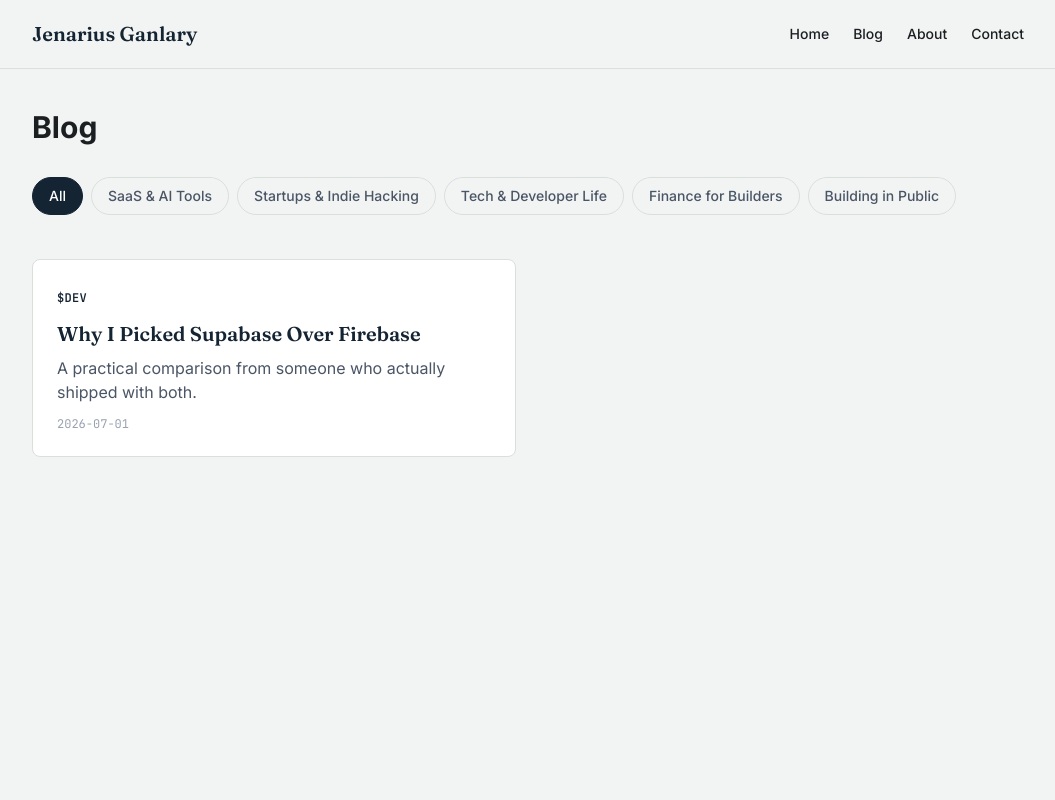
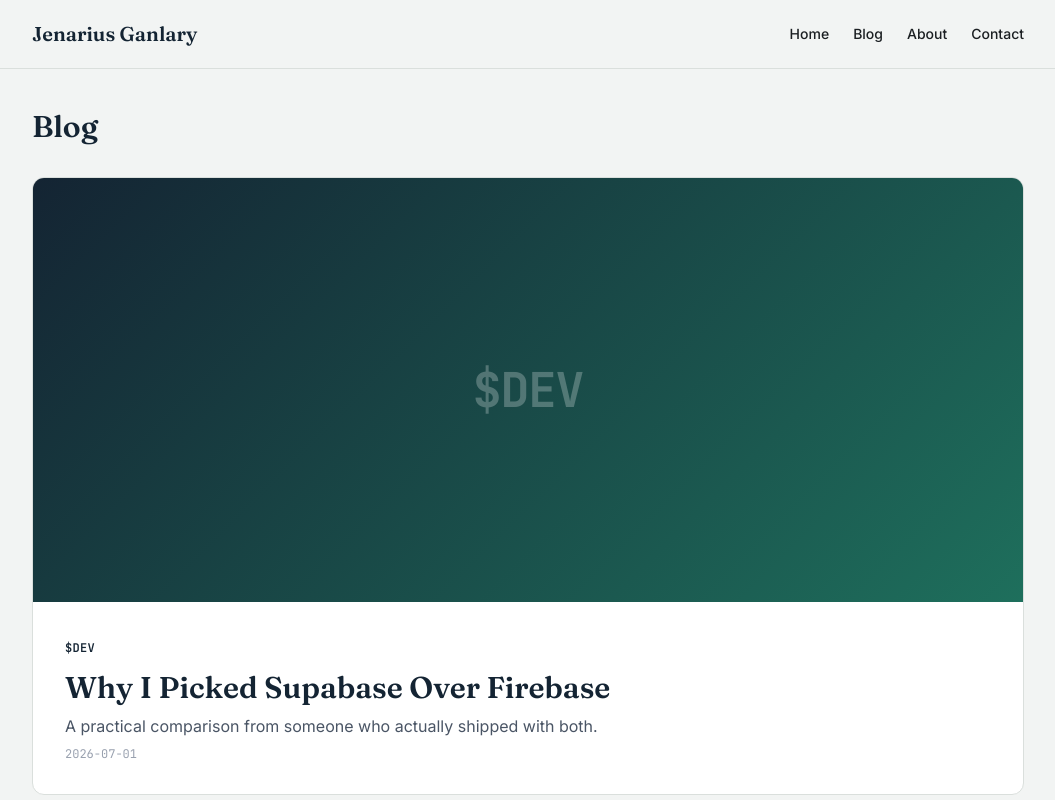
Before and after one commit to JenariusGanlary/jenariusganlary, a Next.js app: page /blog in a window 1280 px wide. Shown: the top 800 px of the page, without its empty margins (112-1167 px from the left). Built offline with nearby package versions, Linux system fonts and the light colour scheme.

Commit message:
Upgraded UI and added newsletter

```diff
--- a/app/blog/page.tsx
+++ b/app/blog/page.tsx
@@ -1,13 +1,69 @@
 import { getAllPosts } from "@/lib/posts";
 import CategoryFilter from "@/components/CategoryFilter";
+import CategoryTag from "@/components/CategoryTag";
+import { CATEGORIES } from "@/lib/categories";
+import Link from "next/link";
 
 export default function BlogPage() {
   const posts = getAllPosts();
+  const [featured, ...rest] = posts;
+  const featuredTicker = featured
+    ? CATEGORIES.find((c) => c.slug === featured.category)?.ticker
+    : null;
 
   return (
     <div>
-      <h1 className="text-3xl font-bold mb-8">Blog</h1>
-      <CategoryFilter posts={posts} />
+      <h1
+        className="text-3xl font-semibold mb-8 text-navy"
+        style={{ fontFamily: "var(--font-display)" }}
+      >
+        Blog
+      </h1>
+
+      {featured && (
+        <Link
+          href={`/blog/${featured.slug}`}
+          className="block mb-12 rounded-xl overflow-hidden border border-hairline hover:border-navy transition-colors bg-white"
+        >
+          <div
+            className="aspect-[21/9] flex items-center justify-center relative overflow-hidden"
+            style={{ background: "linear-gradient(135deg, #142433 0%, #1E6F5C 100%)" }}
+          >
+            {featured.thumbnail ? (
+              <img
+                src={featured.thumbnail}
+                alt={featured.title}
+                className="w-full h-full object-cover"
+              />
+            ) : (
+              <span
+                className="text-white/25 text-5xl font-bold tracking-tight"
+                style={{ fontFamily: "var(--font-mono)" }}
+              >
+                {featuredTicker}
+              </span>
+            )}
+          </div>
+          <div className="p-6 md:p-8">
+            <CategoryTag category={featured.category} />
+            <h2
+              className="text-2xl md:text-3xl font-semibold mt-3 mb-2 text-navy"
+              style={{ fontFamily: "var(--font-display)" }}
+            >
+              {featured.title}
+            </h2>
+            <p className="text-gray-600 mb-2">{featured.description}</p>
+            <p
+              className="text-xs text-gray-400"
+              style={{ fontFamily: "var(--font-mono)" }}
+            >
+              {featured.date}
+            </p>
+          </div>
+        </Link>
+      )}
+
+      <CategoryFilter posts={rest} />
     </div>
   );
 }
--- a/app/page.tsx
+++ b/app/page.tsx
@@ -2,13 +2,32 @@
 import { CATEGORIES } from "@/lib/categories";
 import { getAllPosts } from "@/lib/posts";
 import PostCard from "@/components/PostCard";
+import Newsletter from "@/components/Newsletter";
 
 export default function Home() {
   return (
     <div>
-      <section className="py-16 md:py-24 text-center">
+      <section className="relative py-16 md:py-24 overflow-hidden">
         <div
-          className="flex flex-wrap justify-center gap-x-4 gap-y-1 mb-6 text-xs font-semibold tracking-wider"
+          className="absolute -top-24 -right-24 w-96 h-96 rounded-full opacity-20 blur-3xl pointer-events-none"
+          style={{ background: "radial-gradient(circle, #1E6F5C, transparent 70%)" }}
+        />
+        <div
+          className="absolute -bottom-24 -left-24 w-96 h-96 rounded-full opacity-20 blur-3xl pointer-events-none"
+          style={{ background: "radial-gradient(circle, #D98D1B, transparent 70%)" }}
+        />
+
+        <div className="relative grid md:grid-cols-2 gap-12 items-center">
+          <div className="text-center md:text-left">
+            <span
+              className="inline-block text-xs font-semibold px-3 py-1 rounded-full border border-hairline text-gray-500 mb-5"
+              style={{ fontFamily: "var(--font-mono)" }}
+            >
+              PERSONAL BLOG · EST. 2026
+            </span>
+
+            <div
+              className="flex flex-wrap justify-center md:justify-start gap-x-4 gap-y-1 mb-6 text-xs font-semibold tracking-wider"
               style={{ fontFamily: "var(--font-mono)" }}
             >
               {CATEGORIES.map((cat) => (
@@ -19,23 +38,52 @@
             </div>
 
             <h1
-          className="text-4xl md:text-5xl font-semibold mb-4 text-navy"
+              className="text-4xl md:text-5xl font-semibold mb-4 text-navy leading-tight"
               style={{ fontFamily: "var(--font-display)" }}
             >
               Tech, Finance & Startups — for Indie Hackers
             </h1>
 
-        <p className="text-lg text-gray-600 max-w-2xl mx-auto mb-8">
+            <p className="text-lg text-gray-600 mb-8 max-w-md mx-auto md:mx-0">
               Practical notes on building products, understanding money, and
               shipping as a solo founder.
             </p>
 
+            <div className="flex items-center justify-center md:justify-start gap-6">
               <Link
                 href="/blog"
                 className="inline-block bg-ember text-navy px-6 py-3 rounded-md font-semibold hover:opacity-90"
               >
                 Read the blog
               </Link>
+              <Link
+                href="/about"
+                className="text-sm font-medium text-gray-500 hover:text-navy"
+              >
+                About me →
+              </Link>
+            </div>
+          </div>
+
+          <div className="hidden md:block rounded-xl border border-hairline bg-white shadow-sm overflow-hidden">
+            <div className="flex gap-1.5 px-4 py-3 border-b border-hairline bg-gray-50">
+              <span className="w-2.5 h-2.5 rounded-full bg-red-400" />
+              <span className="w-2.5 h-2.5 rounded-full bg-yellow-400" />
+              <span className="w-2.5 h-2.5 rounded-full bg-green-400" />
+            </div>
+            <div
+              className="p-6 text-sm leading-relaxed"
+              style={{ fontFamily: "var(--font-mono)" }}
+            >
+              <p className="text-gray-400">$ whoami</p>
+              <p className="text-navy mb-4">jenarius — builder, writer, indie hacker</p>
+              <p className="text-gray-400">$ cat mission.md</p>
+              <p className="text-ledger mb-4">Tech. Finance. Startups.</p>
+              <p className="text-ledger mb-4">Shipped in public, one post at a time.</p>
+              <p className="text-gray-400">$ _</p>
+            </div>
+          </div>
+        </div>
       </section>
 
       <section className="py-14">
@@ -45,13 +93,15 @@
         >
           Latest posts
         </h2>
-        <div className="grid gap-6 md:grid-cols-2">
-          {getAllPosts().slice(0, 4).map((post) => (
+        <div className="grid gap-6 md:grid-cols-2 lg:grid-cols-3">
+          {getAllPosts().slice(0, 6).map((post) => (
             <PostCard key={post.slug} post={post} />
           ))}
         </div>
       </section>
 
+      <Newsletter />
+
       <div className="border-t border-hairline" />
     </div>
   );
--- /dev/null
+++ b/components/Newsletter.tsx
@@ -0,0 +1,29 @@
+export default function Newsletter() {
+  return (
+    <section className="my-16 rounded-xl border border-gray-300 bg-white p-8 md:p-10 text-center">
+      <p
+        className="text-xs font-semibold tracking-wider text-ledger mb-2"
+        style={{ fontFamily: "var(--font-mono)" }}
+      >
+        $SUBSCRIBE
+      </p>
+      <h2
+        className="text-2xl md:text-3xl font-semibold mb-3 text-navy"
+        style={{ fontFamily: "var(--font-display)" }}
+      >
+        Get new posts in your inbox
+      </h2>
+      <p className="text-gray-600 mb-6 max-w-md mx-auto">
+        Tech, finance, and startup notes — no spam, unsubscribe anytime.
+      </p>
+      <div className="max-w-md mx-auto">
+        <iframe
+          src="https://embeds.beehiiv.com/YOUR-PUBLICATION-ID"
+          className="w-full"
+          style={{ height: "120px", border: "none", background: "transparent" }}
+          title="Newsletter signup"
+        />
+      </div>
+    </section>
+  );
+}
--- a/components/PostCard.tsx
+++ b/components/PostCard.tsx
@@ -1,13 +1,36 @@
 import Link from "next/link";
 import CategoryTag from "./CategoryTag";
+import { CATEGORIES } from "@/lib/categories";
 import type { Post } from "@/lib/posts";
 
 export default function PostCard({ post }: { post: Post }) {
+  const ticker = CATEGORIES.find((c) => c.slug === post.category)?.ticker;
+
   return (
     <Link
       href={`/blog/${post.slug}`}
-      className="block border border-hairline rounded-lg p-6 hover:border-navy transition-colors bg-white"
+      className="block border border-gray-300 rounded-lg overflow-hidden bg-white hover:border-navy hover:shadow-md transition-all"
     >
+      <div
+        className="aspect-video flex items-center justify-center relative overflow-hidden"
+        style={{ background: "linear-gradient(135deg, #142433 0%, #1E6F5C 100%)" }}
+      >
+        {post.thumbnail ? (
+          <img
+            src={post.thumbnail}
+            alt={post.title}
+            className="w-full h-full object-cover"
+          />
+        ) : (
+          <span
+            className="text-white/25 text-4xl font-bold tracking-tight"
+            style={{ fontFamily: "var(--font-mono)" }}
+          >
+            {ticker}
+          </span>
+        )}
+      </div>
+      <div className="p-6">
         <CategoryTag category={post.category} />
         <h2
           className="text-xl font-semibold mt-3 mb-2 text-navy"
@@ -22,6 +45,7 @@
         >
           {post.date}
         </p>
+      </div>
     </Link>
   );
 }
--- a/lib/posts.ts
+++ b/lib/posts.ts
@@ -12,6 +12,7 @@
   description: string;
   date: string;
   category: string;
+  thumbnail?: string;
   content: string;
 };
 
```
Lines whose indentation alone changed are shown as unchanged.
